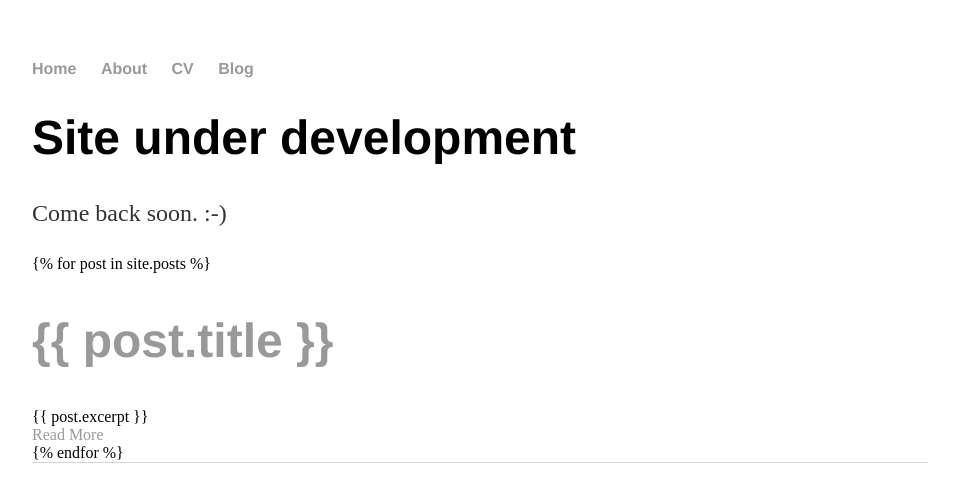
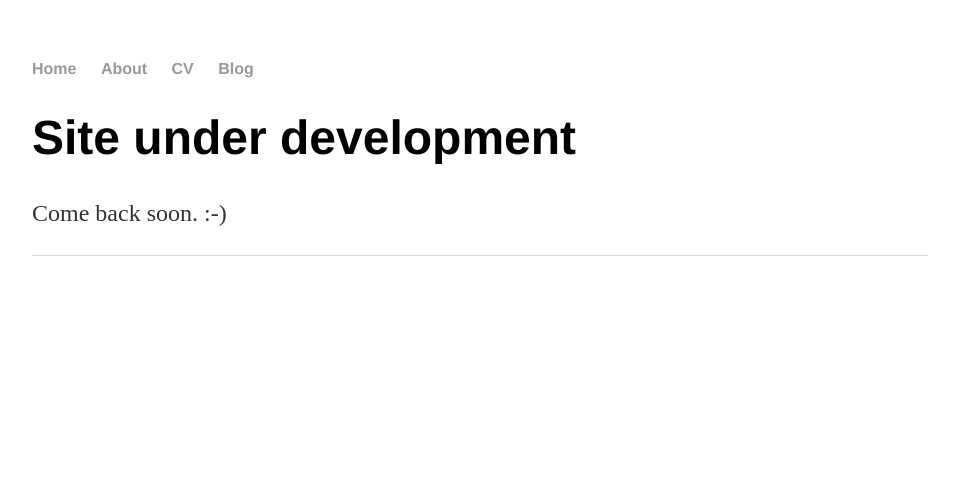
Before and after one commit to tscott-dot/scottie1989.github.io, a Jekyll site: the page index.html, which Jekyll copies as it is, in a window 1280 px wide. Shown: the top 502 px of the page, without its empty margins (160-1119 px from the left). Built offline with Jekyll 4.4.1, drawn with Linux system fonts in a browser that asks for light colours.

Commit message:
Update index.html

```diff
--- a/index.html
+++ b/index.html
@@ -18,21 +18,7 @@
     		<div class="blurb">
         		<h1>Site under development</h1>
         		<p>Come back soon. :-)</p>
-  		<div class="posts">
-		 {% for post in site.posts %}
-    		<article class="post">
-
-		 <h1><a href="{{ site.baseurl }}{{ post.url }}">{{ post.title }}</a></h1>
-
-      		<div class="entry">
-		{{ post.excerpt }}
-      		</div>
-
-		<a href="{{ site.baseurl }}{{ post.url }}" class="read-more">Read More</a>
-    		</article>
-		{% endfor %}
-	</div>
-    		</div><!-- /.blurb -->
+  	    	</div><!-- /.blurb -->
 		</div><!-- /.container -->
 		<footer>
 
```
